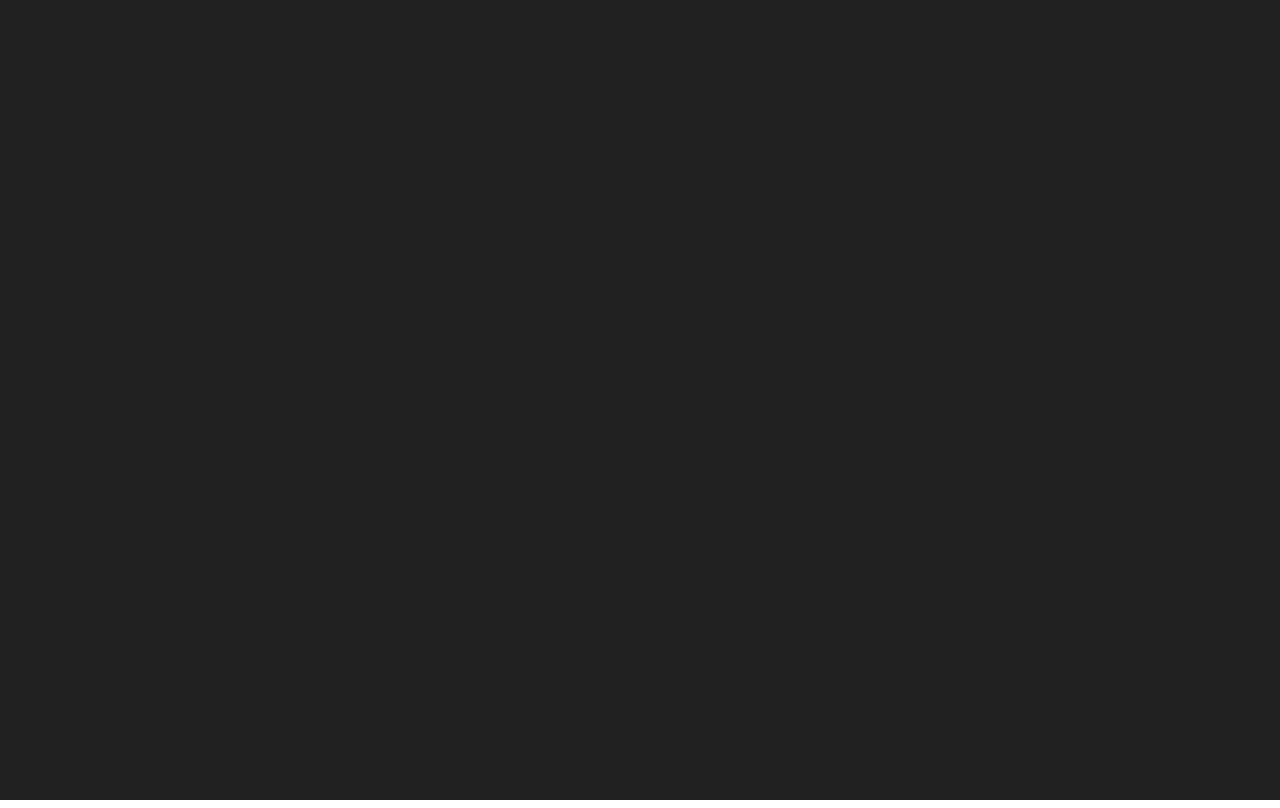
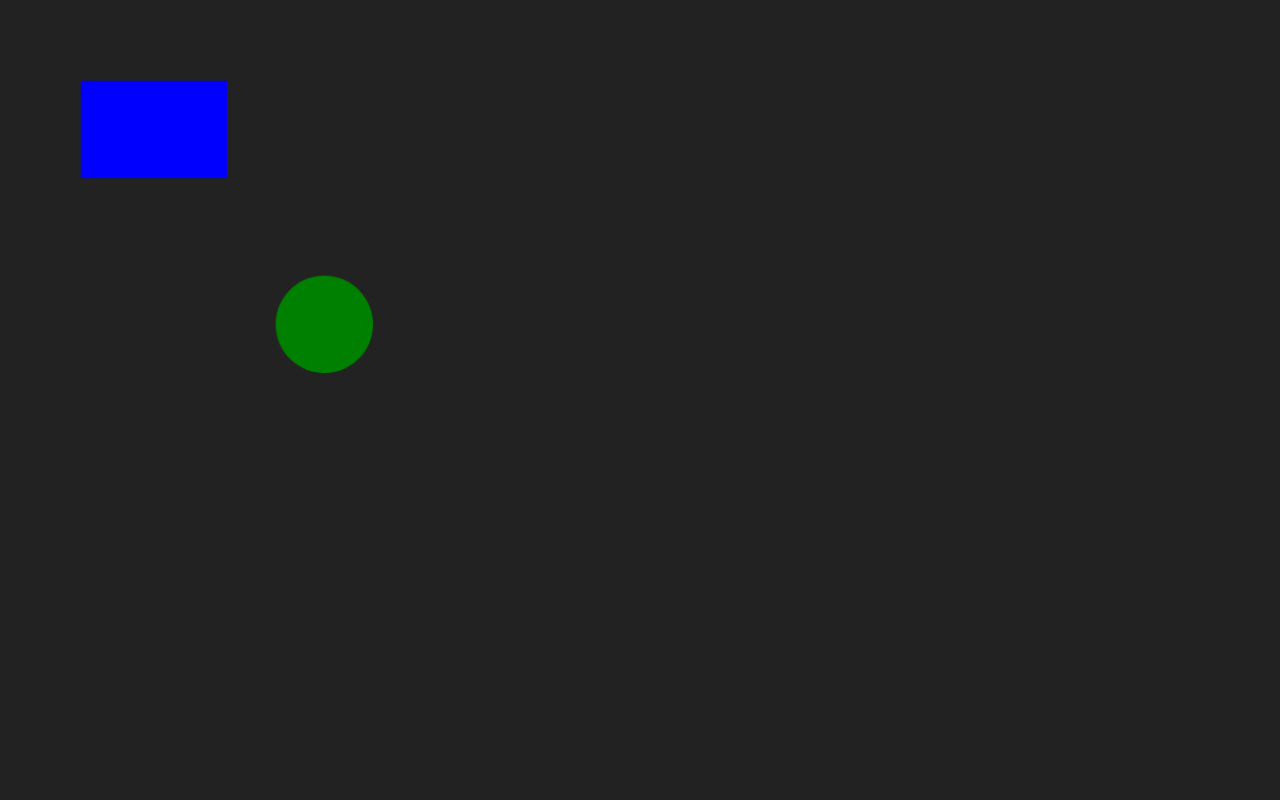
Before and after one commit to mongoliainner/rat-practice, a React (Create React App) app: page / in a window 1280 px wide. Built offline with nearby package versions, Linux system fonts and the light colour scheme.

Commit message:
fixed: canvas

```diff
--- a/src/components/0_wrappers/Canvas.js
+++ b/src/components/0_wrappers/Canvas.js
@@ -1,13 +1,40 @@
-import React from "react";
+import React, { useRef, useEffect } from "react";
 
 export function Canvas({ children, padding = "1rem", gap = "0.5rem" }) {
+  const canvasRef = useRef(null);
+
+  const drawOnCanvas = () => {
+    const canvas = canvasRef.current;
+    const context = canvas.getContext("2d");
+
+    canvas.width = canvas.parentElement.clientWidth;
+    canvas.height = canvas.parentElement.clientHeight;
+
+    context.fillStyle = "blue";
+    context.fillRect(50, 50, 150, 100);
+
+    context.beginPath();
+    context.arc(300, 300, 50, 0, Math.PI * 2);
+    context.fillStyle = "green";
+    context.fill();
+  };
+
+  useEffect(() => {
+    drawOnCanvas();
+  }, []);
+
   const containerStyle = {
     display: "flex",
     flexDirection: "column",
     padding: padding,
     gap: gap,
-    height: "100",
+    height: "100vh",
   };
 
-  return <canvas></canvas>;
+  return (
+    <div style={containerStyle}>
+      <canvas ref={canvasRef}></canvas>
+      {children}
+    </div>
+  );
 }
```
